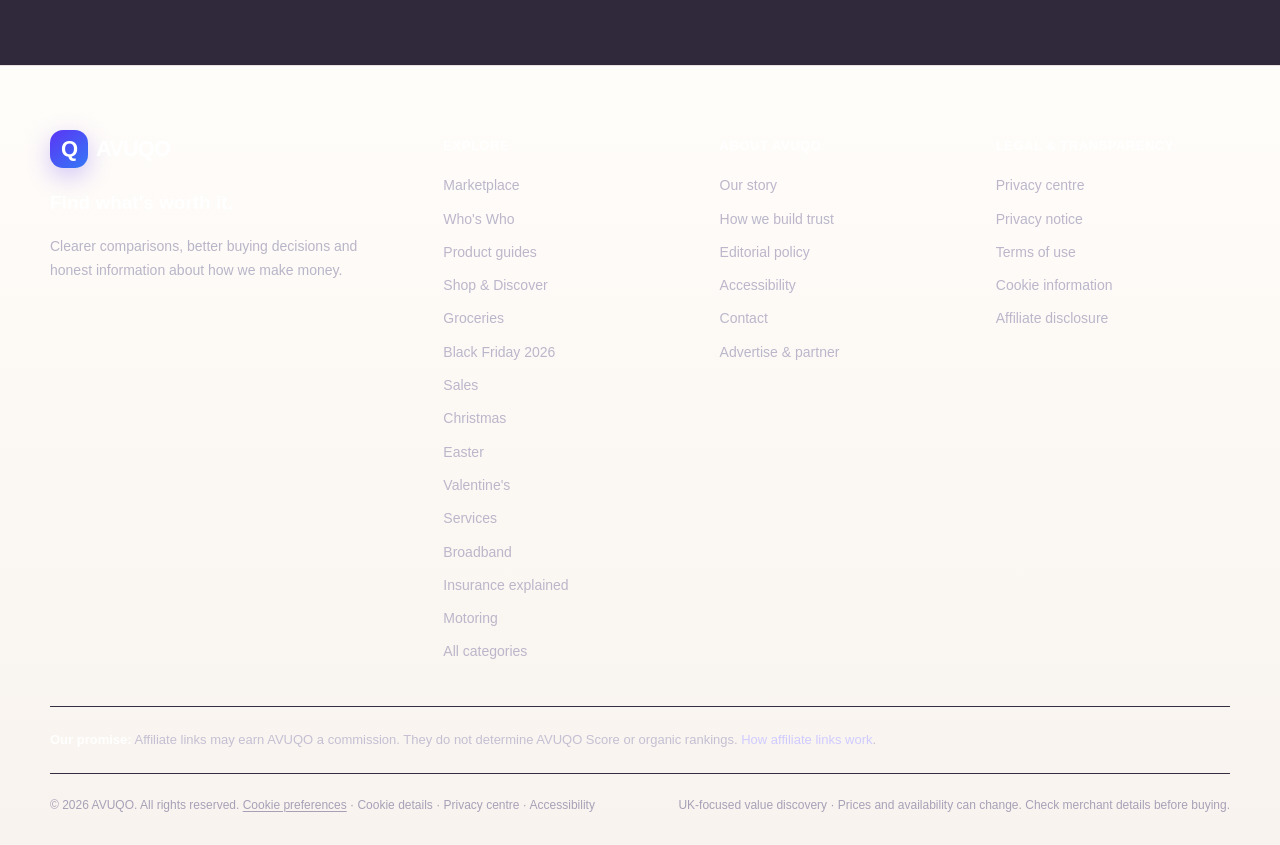
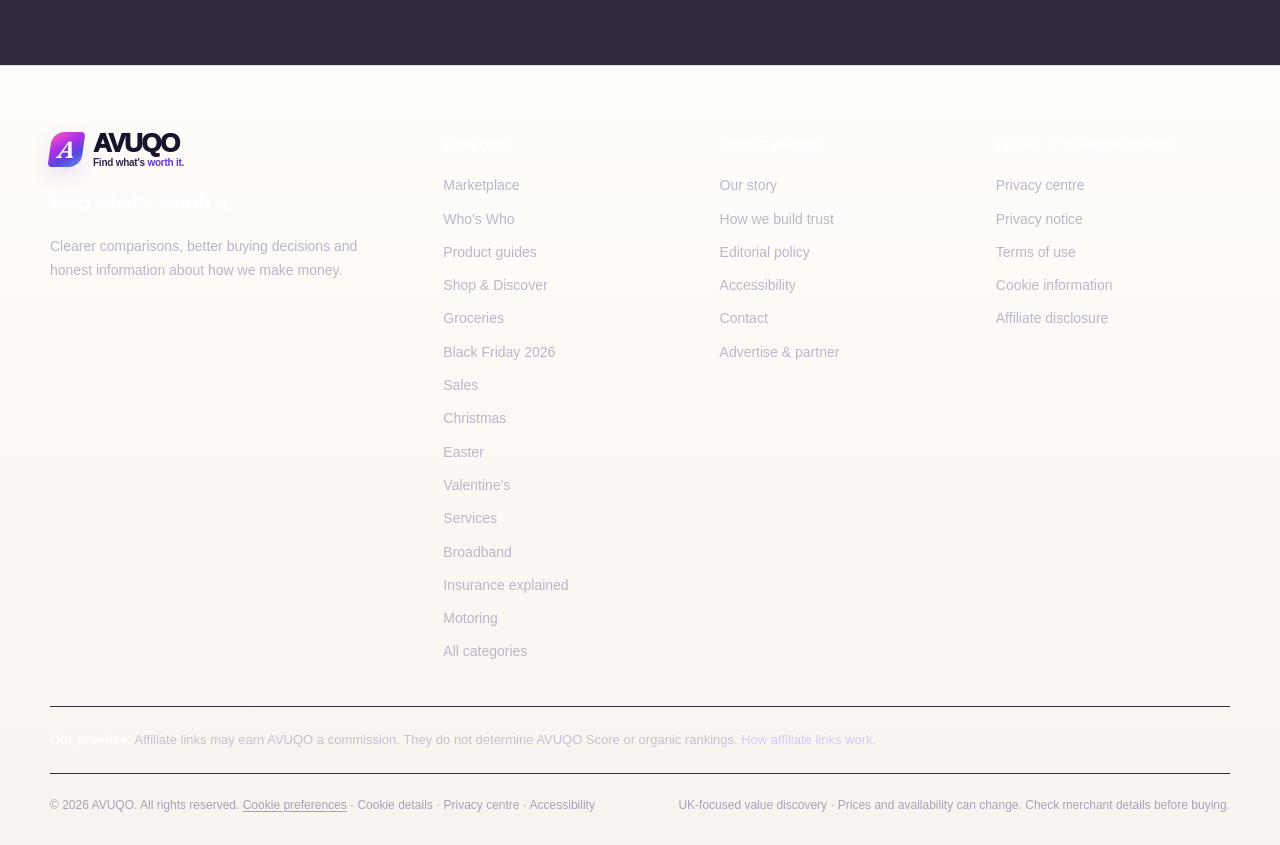
Before and after one commit to crkian/AVUQO, a Next.js app: page / in a window 1280 px wide. Shown: the part 8000-8845 px from the top of the page. Built offline with nearby package versions, Linux system fonts and the light colour scheme; no server answers; the database is empty.

Commit message:
Unify real footer and header AVUQO branding

```diff
--- a/components/layout/Footer.tsx
+++ b/components/layout/Footer.tsx
@@ -31,7 +31,7 @@ export default function Footer() {
       <div className="shell">
         <div className="avuqo-footer__main">
           <div className="avuqo-footer__brand">
-            <Link className="logo" href="/" aria-label="AVUQO homepage"><span className="q-mark">Q</span> AVUQO</Link>
+            <Link className="logo avuqo-brand-lockup" href="/" aria-label="AVUQO, Find what’s worth it. Home"><span className="avuqo-brand-symbol" aria-hidden="true">A</span><span className="avuqo-brand-text"><strong>AVUQO</strong><small>Find what&apos;s <em>worth it.</em></small></span></Link>
             <p className="avuqo-footer__motto">{content.motto}</p>
             <p>{content.description}</p>
             {hasContact && <a className="avuqo-footer__email" href={`mailto:${contact}`}>{contact}</a>}
```
